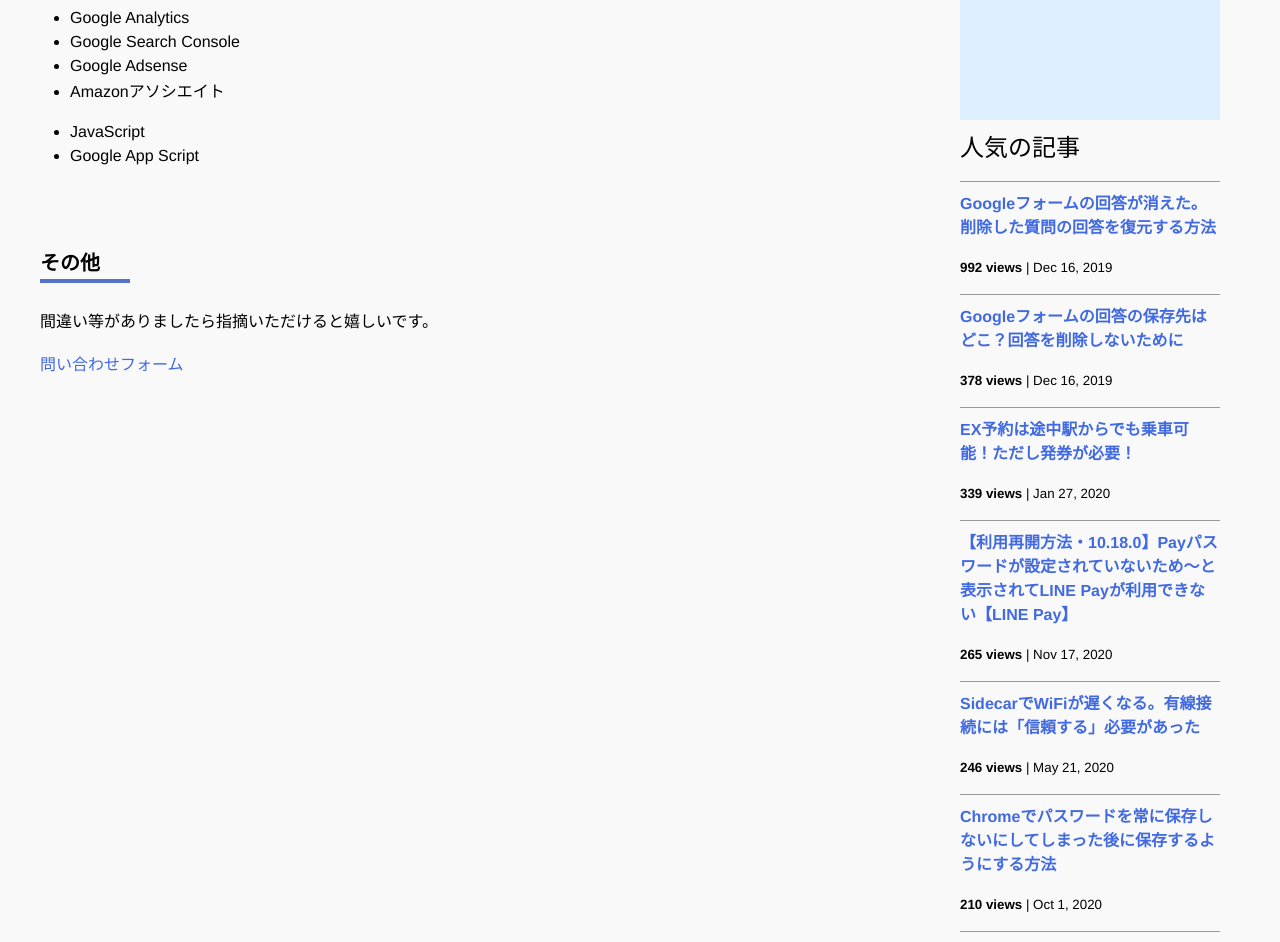
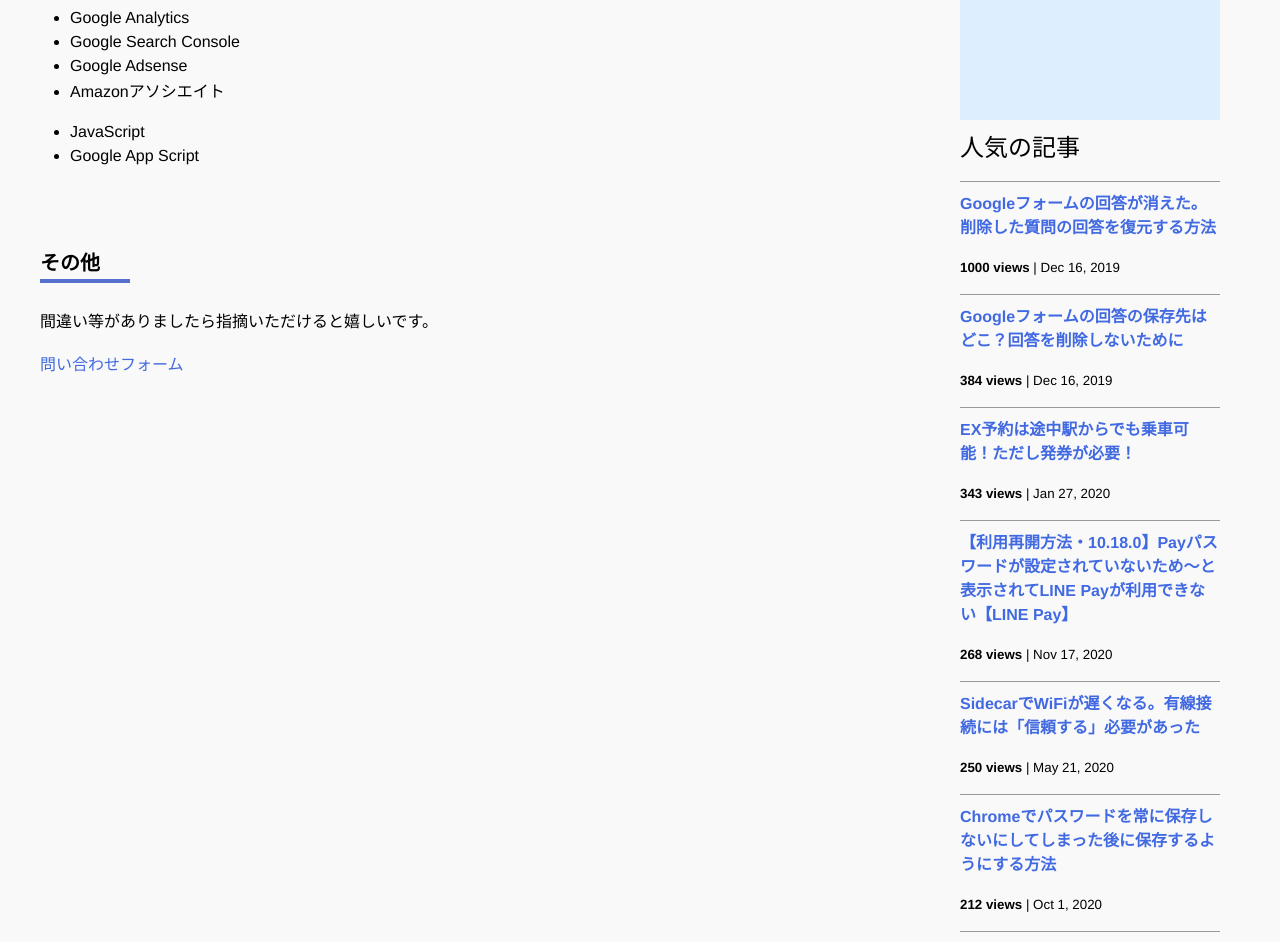
Before and after one commit to iwanaminami/shoyaiwaname, a Jekyll site: the page built from about.markdown, in a window 1280 px wide and 1400 px high, scrolled down 693 px. Shown: the top 942 px of the window. Built offline with Jekyll 4.4.1, drawn with Linux system fonts in a browser that asks for light colours; nearby versions of some CDN libraries; comment, search, counter and statistics services are not loaded; some of the changed text lies outside the part shown.

Commit message:
a new commit message

```diff
--- a/_data/popularposts.yml
+++ b/_data/popularposts.yml
@@ -1,17 +1,17 @@
 side:
-  - view: 992
+  - view: 1000
     url: /2019/12/16/restore-googleform.html
-  - view: 378
+  - view: 384
     url: /2019/12/16/googleform-answers.html
-  - view: 339
+  - view: 343
     url: /2020/01/27/ex-rideontheway.html
-  - view: 265
+  - view: 268
     url: /2020/11/17/linepay.html
-  - view: 246
+  - view: 250
     url: /2020/05/21/sidecar-via-cable.html
-  - view: 210
+  - view: 212
     url: /2020/10/01/googlepassword.html
-  - view: 124
+  - view: 128
     url: /2020/01/23/sfcgold.html
-  - view: 92
+  - view: 95
     url: /2020/01/23/sfc-judge.html
```
